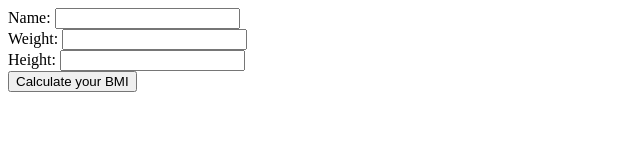
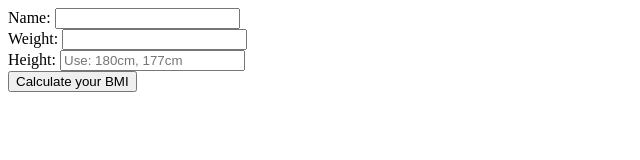
Before and after one commit to dev-yohannes/bmi-calculator, a plain HTML site: page index.html in a window 1280 px wide. Shown: the full height of the page, 0-640 px from the left. Drawn offline with Linux system fonts and the light colour scheme.

Commit message:
adding placeholder for height input

```diff
--- a/index.html
+++ b/index.html
@@ -11,7 +11,14 @@
       <div class="container">
         Name: <input type="text" name="name" id="name-input" /> <br />
         Weight: <input type="number" name="number" id="weight-input" /> <br />
-        Height: <input type="number" name="number" id="height-input" /> <br />
+        Height:
+        <input
+          type="number"
+          name="number"
+          id="height-input"
+          placeholder="Use: 180cm, 177cm"
+        />
+        <br />
         <button id="calculate">Calculate your BMI</button>
         <p id="final-text"></p>
       </div>
```
